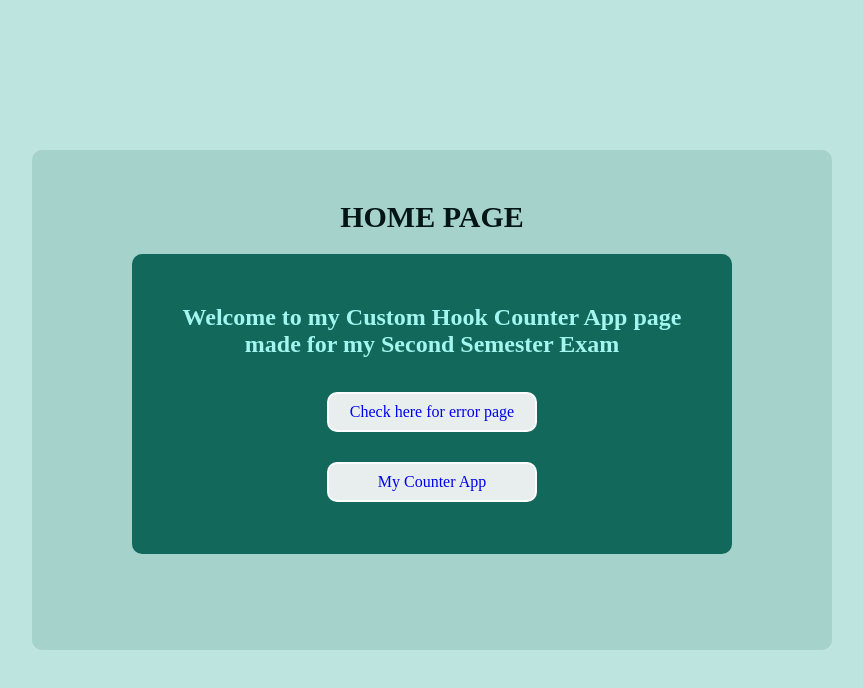
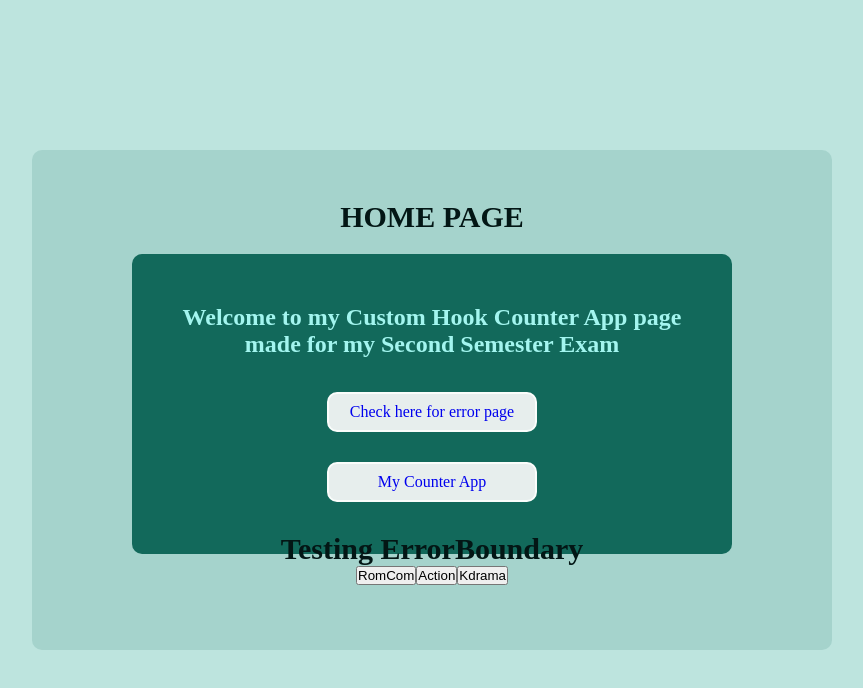
Before and after one commit to Rachel-Cellulose/Altschool_second_semester_exam, a React (Create React App) app: page / in a window 1280 px wide. Shown: the top 688 px of the page, without its empty margins (208-1071 px from the left). Built offline with nearby package versions, Linux system fonts and the light colour scheme.

Commit message:
made a new change to error boundary page

```diff
--- a/src/App.js
+++ b/src/App.js
@@ -3,6 +3,8 @@ import { Link, Route, Routes } from "react-router-dom";
 import { useState } from "react";
 import PageNotFound from "./PageNotFound";
 import TestErrorBoundary from "./TestErrorBoundary";
+import Movies from "./Movies";
+import ErrorBoundaryTest from "./ErrorBoundaryTest";
 
 function Home() {
   return (
@@ -27,6 +29,9 @@ function Home() {
             {" "}
             My Counter App
           </Link>
+        </div>
+        <div>
+          <Movies />
         </div>
       </div>
     </section>
@@ -101,13 +106,13 @@ const CounterApp = () => {
 
         <div className="mid-container">
           <div className="value-container">
-            <label htmlFor="countInput">Value:</label>
+            <label htmlFor="countInput">alue:</label>
             <input
               type="number"
               id="countInput"
               value={counter.count}
               onChange={(e) => counter.setValue(parseInt(e.target.value, 10))}
-              placeholder="1234"
+              placeholder="Enter a value"
             />
           </div>
 
@@ -142,6 +147,7 @@ function App() {
           <Route path="/error" element={<Error />} />
           <Route path="/CounterApp" element={<CounterApp />} />
           <Route path="*" element={<PageNotFound />} />
+          <Route path="/error-boundary-test" element={<ErrorBoundaryTest />} />
           <Route path="/TestErrorBoundary" element={<PageNotFound />} />
           {" TestErrorBoundary"}
           {/* Include the ErrorBoundaryTest component */}
--- /dev/null
+++ b/src/ErrorBoundaryTest.js
@@ -0,0 +1,15 @@
+import React from "react";
+import MovieError from "./MovieError";
+import TestErrorBoundary from "./TestErrorBoundary";
+
+const ErrorBoundaryTest = () => {
+  return [
+    <div className="errorboundarytest">
+      <TestErrorBoundary>
+        <MovieError movieGenre="kdrama" />
+      </TestErrorBoundary>
+    </div>,
+  ];
+};
+
+export default ErrorBoundaryTest;
--- /dev/null
+++ b/src/MovieError.js
@@ -0,0 +1,10 @@
+import React from "react";
+
+function MovieError({ movieGenre }) {
+  if (movieGenre === "kdrama") {
+    throw new Error("Something went wrong with this page!");
+  }
+  return <div>{movieGenre}</div>;
+}
+
+export default MovieError;
--- /dev/null
+++ b/src/Movies.js
@@ -0,0 +1,32 @@
+import React from "react";
+import { useNavigate } from "react-router-dom";
+import { Link } from "react-router-dom";
+
+const Movies = () => {
+  const navigate = useNavigate();
+  const kdrama = (event) => {
+    navigate("/error-boundary-test");
+    console.error("Something went wrong!");
+  };
+  const romcom = (event) => {
+    event.preventDefault();
+    alert("I see love in the air");
+  };
+  const action = (event) => {
+    event.preventDefault();
+    alert("Nice movie taste you've got there");
+  };
+
+  return (
+    <div className="all-movies">
+      <h1>Testing ErrorBoundary</h1>
+      <div className="movies">
+        <button onClick={romcom}>RomCom</button>
+        <button onClick={action}>Action</button>
+        <button onClick={kdrama}>Kdrama</button>
+      </div>
+    </div>
+  );
+};
+
+export default Movies;
--- a/src/TestErrorBoundary.js
+++ b/src/TestErrorBoundary.js
@@ -1,4 +1,3 @@
-// TestErrorBoundary.js
 import React, { Component } from "react";
 
 class TestErrorBoundary extends Component {
```
